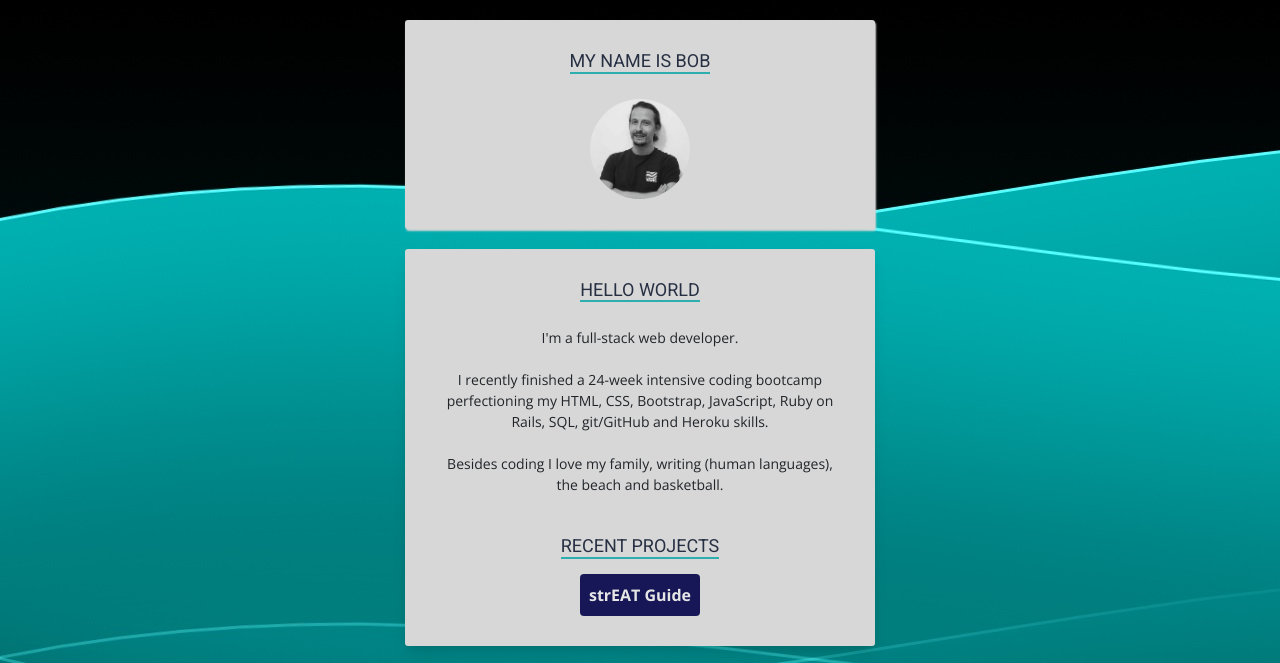
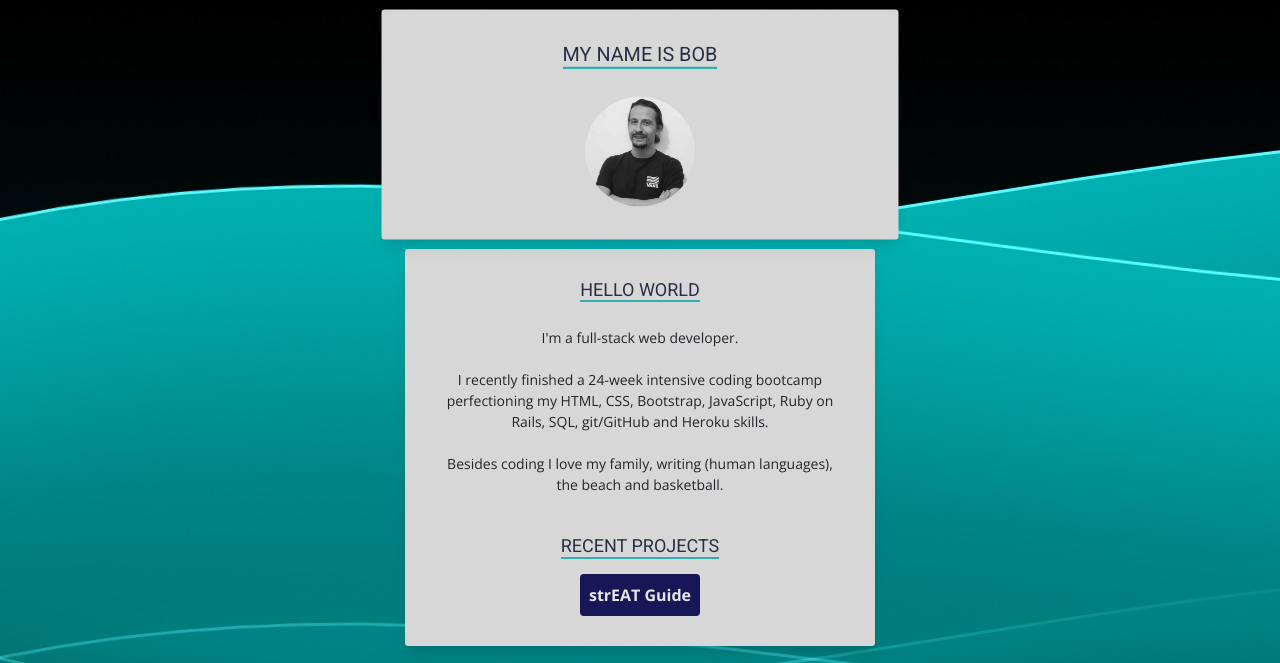
Before and after one commit to 80BDIJK5/80BDIJK5.github.io, a plain HTML site: page index.html in a window 1280 px wide. In both pictures the pointer is over the element 640 px from the left and 124 px from the top of the page. Shown: the top 663 px of the page. Drawn offline with nearby package versions, Linux system fonts and the light colour scheme.

Commit message:
zoom hover

```diff
--- a/style.css
+++ b/style.css
@@ -91,8 +91,7 @@ ul {
  }
 
 .profile-card:hover{
-    box-shadow: 1px 2px 2px #d6d6d6;
-    transition:  box-shadow .2s ease-in;
+  transform: scale(1.1);
 }
 
 .btn {
```
